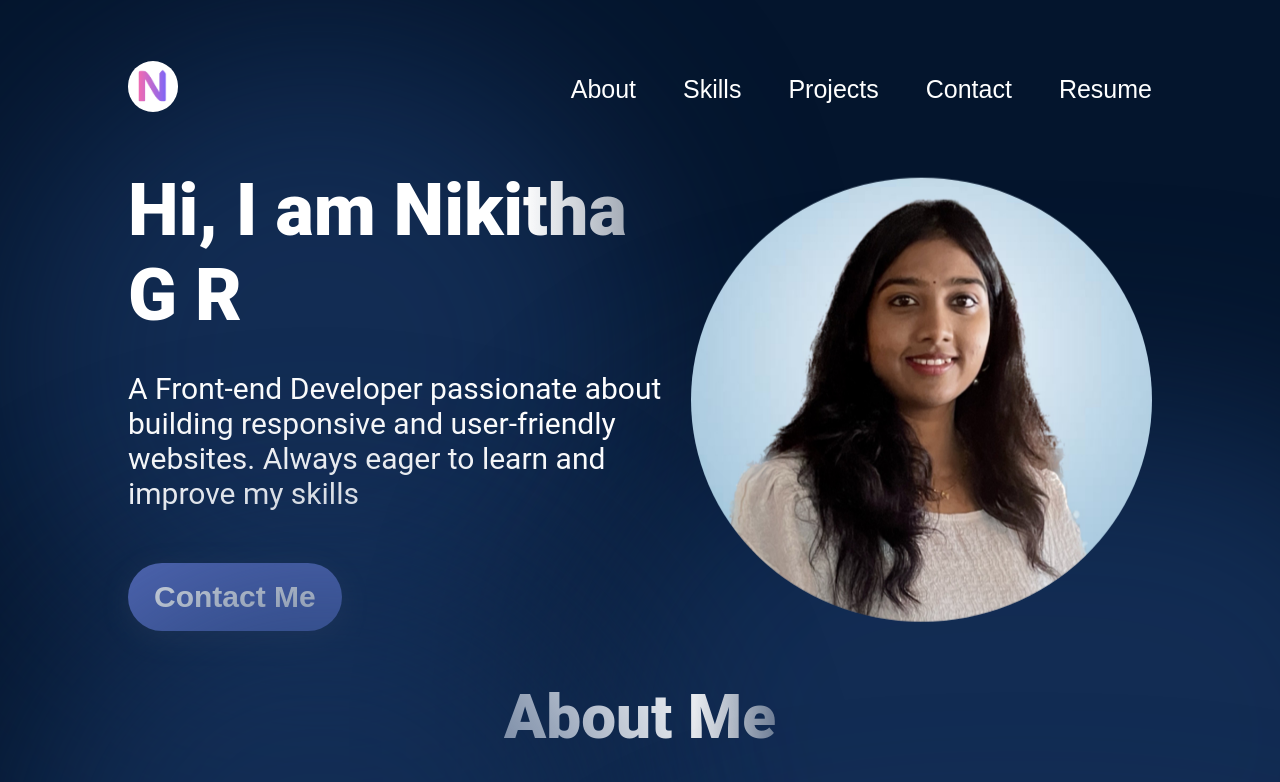
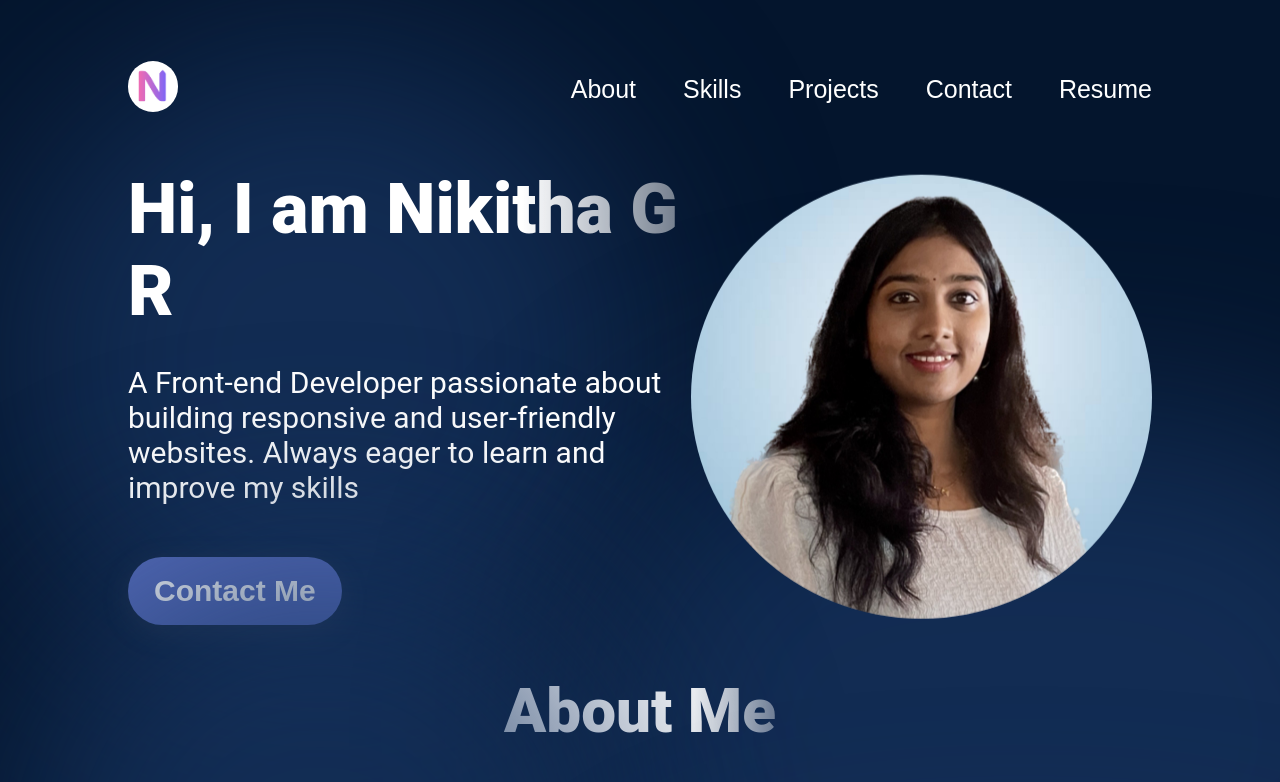
Before and after one commit to Nikitha-gr/Nikitha_Portfolio, a React (Vite) app: page / in a window 1280 px wide. Shown: the top 782 px of the page. Built offline with nearby package versions, Linux system fonts and the light colour scheme.

Commit message:
Portfolio: Added About Section

```diff
--- a/src/components/Hero/Hero.module.css
+++ b/src/components/Hero/Hero.module.css
@@ -21,7 +21,7 @@
 
 .title {
     display: inline-block;
-    font-size: 72px;
+    font-size: 70px;
     font-weight: 900;
     margin-bottom: 33px;
     font-family: var(--font-roboto);
```
